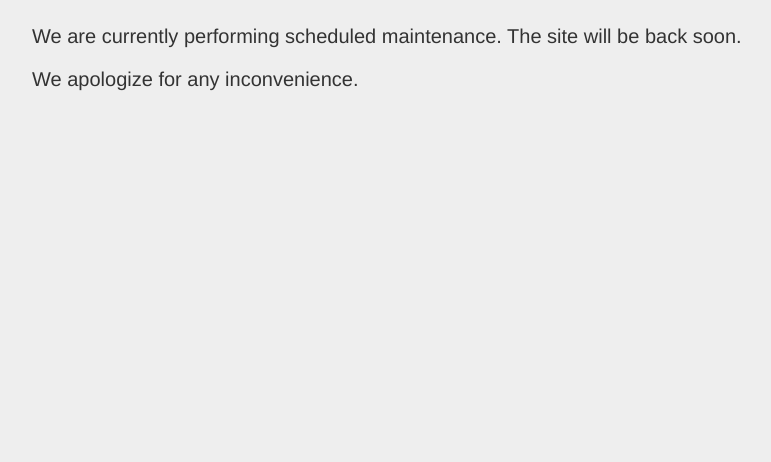
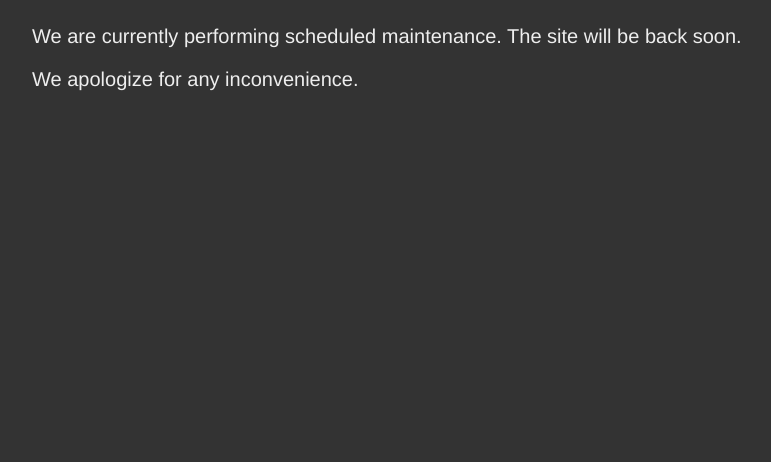
Before and after one commit to KobbyMmo/unavailable, a plain HTML site: page index.html in a window 1280 px wide. Shown: the part 338-800 px from the top of the page, without its empty margins (238-1009 px from the left). Drawn offline with Linux system fonts and the light colour scheme.

Commit message:
Update index.html

```diff
--- a/index.html
+++ b/index.html
@@ -3,7 +3,7 @@
 				<title>Site is down for maintenence</title>
 				<meta http-equiv="Content-Type" content="text/html; charset=UTF-8">
 				<style>
-				body { text-align: center; padding: 100px; padding: 100px 5vw; font: 20px Helvetica, sans-serif; color: #333; background: #eeeeee; }
+				body { text-align: center; padding: 100px; padding: 100px 5vw; font: 20px Helvetica, sans-serif; color: #eee; background: #333; }
 				h1 { font-size: 48px; }
 				article { display: block; text-align: left; max-width: 740px; margin: 0 auto; }
 				a { color: #dc8100; text-decoration: none; }
```
